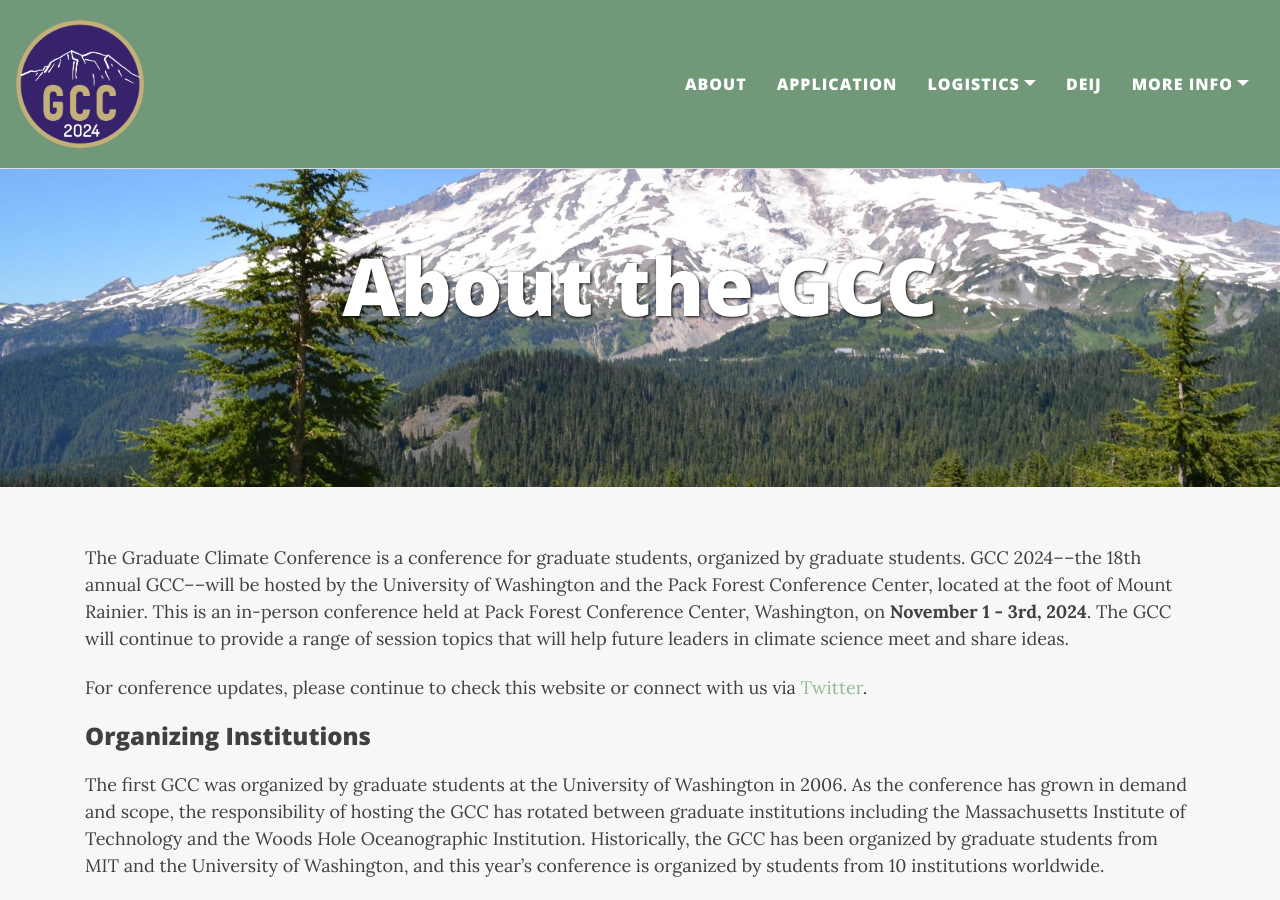
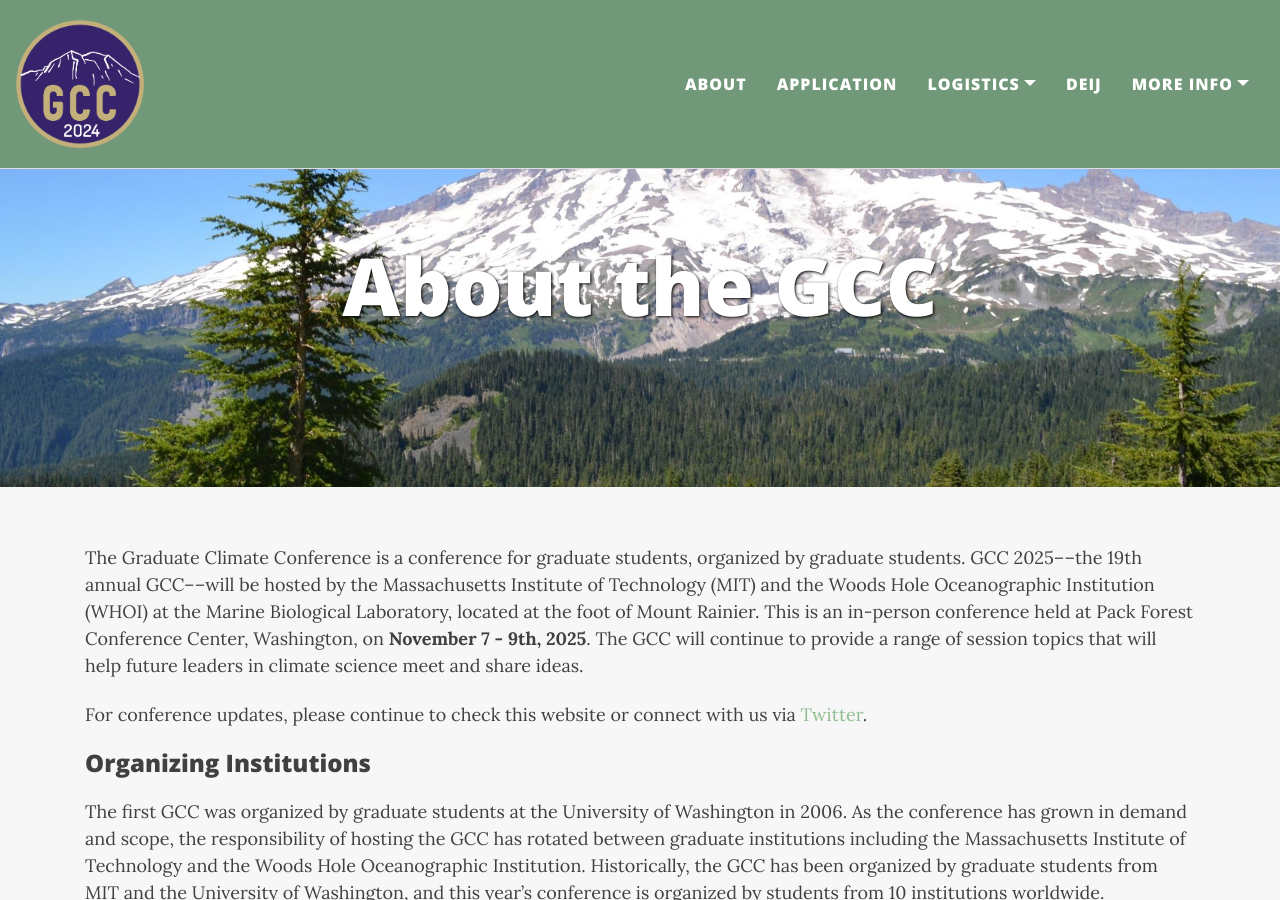
Before and after one commit to graduateclimateconference/graduateclimateconference.github.io, a Jekyll site: the page built from about.md, in a window 1280 px wide and 900 px high. Built offline with Jekyll 4.4.1, drawn with Linux system fonts in a browser that asks for light colours; nearby versions of some CDN libraries.

Commit message:
Update about.md

```diff
--- a/about.md
+++ b/about.md
@@ -3,7 +3,7 @@
 title: About the GCC
 cover-img: "/assets/img/rainier1.jpeg"
 ---
-The Graduate Climate Conference is a conference for graduate students, organized by graduate students. GCC 2024––the 18th annual GCC––will be hosted by the University of Washington and the Pack Forest Conference Center, located at the foot of Mount Rainier. This is an in-person conference held at Pack Forest Conference Center, Washington, on __November 1 - 3rd, 2024__. The GCC will continue to provide a range of session topics that will help future leaders in climate science meet and share ideas.
+The Graduate Climate Conference is a conference for graduate students, organized by graduate students. GCC 2025––the 19th annual GCC––will be hosted by the Massachusetts Institute of Technology (MIT) and the Woods Hole Oceanographic Institution (WHOI) at the Marine Biological Laboratory, located at the foot of Mount Rainier. This is an in-person conference held at Pack Forest Conference Center, Washington, on __November 7 - 9th, 2025__. The GCC will continue to provide a range of session topics that will help future leaders in climate science meet and share ideas.
 
 
 For conference updates, please continue to check this website or connect with us via [Twitter](https://twitter.com/gradclimateconf){:target="_blank"}.
```
